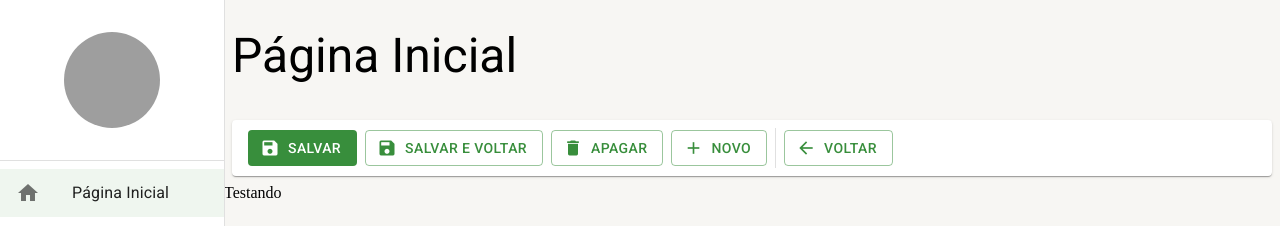
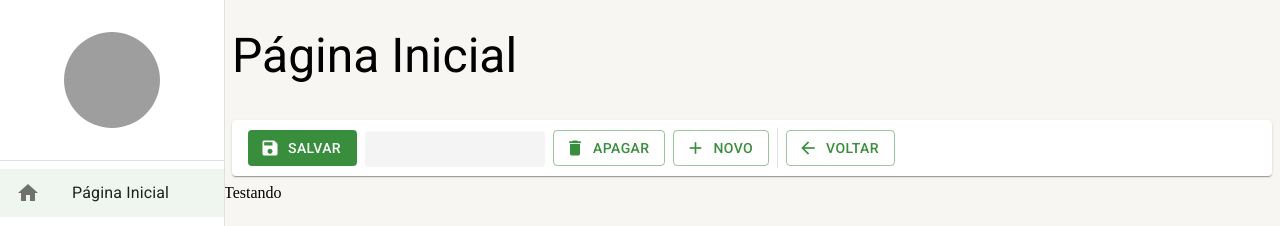
Before and after one commit to fabioluizrodrigues/ctrl-web-app, a React (Create React App) app: page /pagina-inicial in a window 1280 px wide. Shown: the top 226 px of the page. Built offline with nearby package versions, Linux system fonts and the light colour scheme; grey boxes are pictures that could not be loaded.

Commit message:
feat: skeleton na ferramentas de detalhe

```diff
--- a/src/pages/dashboard/Dashboard.tsx
+++ b/src/pages/dashboard/Dashboard.tsx
@@ -6,7 +6,7 @@
 		<LayoutBaseDePagina
 			titulo='Página Inicial'
 			barraDeFerramentas={(
-				<FerramentasDeDetalhe mostrarBotaoSalvarEVoltar/>
+				<FerramentasDeDetalhe mostrarBotaoSalvarEVoltar mostrarBotaoSalvarEVoltarCarregando/>
 			)}
 		>
             Testando
--- a/src/shared/components/ferramentas-de-detalhe/FerramentasDeDetalhe.tsx
+++ b/src/shared/components/ferramentas-de-detalhe/FerramentasDeDetalhe.tsx
@@ -1,4 +1,4 @@
-import { Box, Button, Divider, Icon, Paper, useTheme } from '@mui/material';
+import { Box, Button, Divider, Icon, Paper, Skeleton, useTheme } from '@mui/material';
 
 interface IFerramentasDeDetalheProps {
 	textoBotaoNovo?: string;
@@ -8,6 +8,12 @@
 	mostrarBotaoApagar?: boolean;
 	mostrarBotaoSalvar?: boolean;
 	mostrarBotaoSalvarEVoltar?: boolean;
+
+	mostrarBotaoNovoCarregando?: boolean;
+	mostrarBotaoVoltarCarregando?: boolean;
+	mostrarBotaoApagarCarregando?: boolean;
+	mostrarBotaoSalvarCarregando?: boolean;
+	mostrarBotaoSalvarEVoltarCarregando?: boolean;
 
 	aoClicarEmNovo?: () => void;
 	aoClicarEmVoltar?: () => void;
@@ -24,6 +30,12 @@
 	mostrarBotaoApagar = true,
 	mostrarBotaoSalvar = true,
 	mostrarBotaoSalvarEVoltar = false,
+
+	mostrarBotaoNovoCarregando = false,
+	mostrarBotaoVoltarCarregando = false,
+	mostrarBotaoApagarCarregando = false,
+	mostrarBotaoSalvarCarregando = false,
+	mostrarBotaoSalvarEVoltarCarregando = false,
 
 	aoClicarEmNovo,
 	aoClicarEmVoltar,
@@ -43,7 +55,7 @@
 			height={theme.spacing(5)}
 			component={Paper}
 		>
-			{ mostrarBotaoSalvar && (
+			{ (mostrarBotaoSalvar && !mostrarBotaoSalvarCarregando) && (
 				<Button
 					color='primary'
 					disableElevation
@@ -52,7 +64,10 @@
 					startIcon={<Icon>save</Icon>}
 				>Salvar</Button>
 			)}
-			{mostrarBotaoSalvarEVoltar && (
+
+			{ mostrarBotaoSalvarCarregando && (<Skeleton width={110} height={60}/> )}
+
+			{(mostrarBotaoSalvarEVoltar && !mostrarBotaoSalvarEVoltarCarregando) && (
 				<Button
 					color='primary'
 					disableElevation
@@ -61,7 +76,10 @@
 					startIcon={<Icon>save</Icon>}
 				>Salvar e voltar</Button>
 			)}
-			{ mostrarBotaoApagar && (
+
+			{ mostrarBotaoSalvarEVoltarCarregando && (<Skeleton width={180} height={60}/> )}
+
+			{ (mostrarBotaoApagar && !mostrarBotaoApagarCarregando) && (
 				<Button
 					color='primary'
 					disableElevation
@@ -70,7 +88,10 @@
 					startIcon={<Icon>delete</Icon>}
 				>Apagar</Button>
 			)}
-			{ mostrarBotaoNovo && (
+
+			{ mostrarBotaoApagarCarregando && (<Skeleton width={110} height={60}/> )}
+
+			{ (mostrarBotaoNovo && !mostrarBotaoNovoCarregando) && (
 				<Button
 					color='primary'
 					disableElevation
@@ -79,8 +100,12 @@
 					startIcon={<Icon>add</Icon>}
 				>{textoBotaoNovo}</Button>
 			)}
+
+			{ mostrarBotaoNovoCarregando && (<Skeleton width={110} height={60}/> )}
+
 			<Divider variant='middle' orientation='vertical'/>
-			{ mostrarBotaoVoltar && (
+
+			{ (mostrarBotaoVoltar && !mostrarBotaoVoltarCarregando) && (
 				<Button
 					color='primary'
 					disableElevation
@@ -89,6 +114,8 @@
 					startIcon={<Icon>arrow_back</Icon>}
 				>Voltar</Button>
 			)}
+
+			{ mostrarBotaoVoltarCarregando && (<Skeleton width={110} height={60}/> )}
 		</Box>
 	);
 };
```
